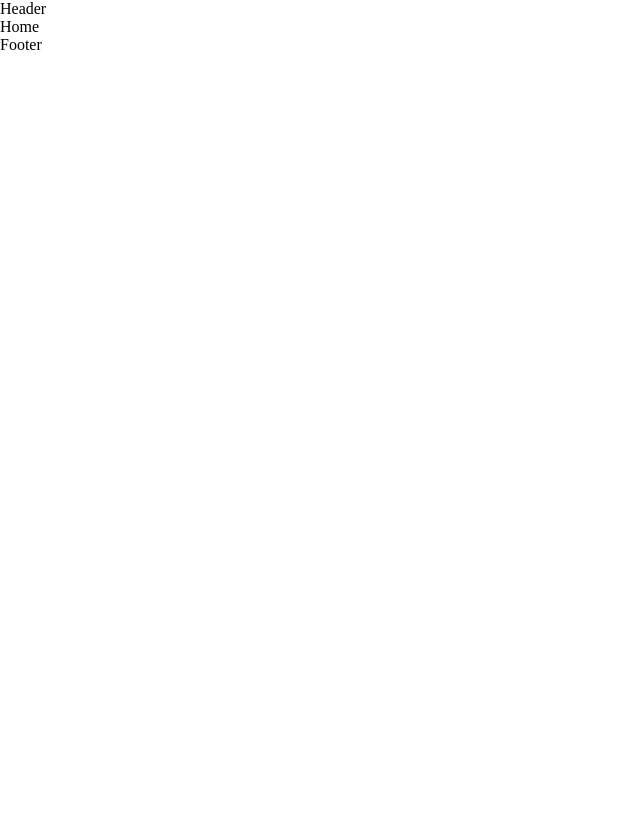
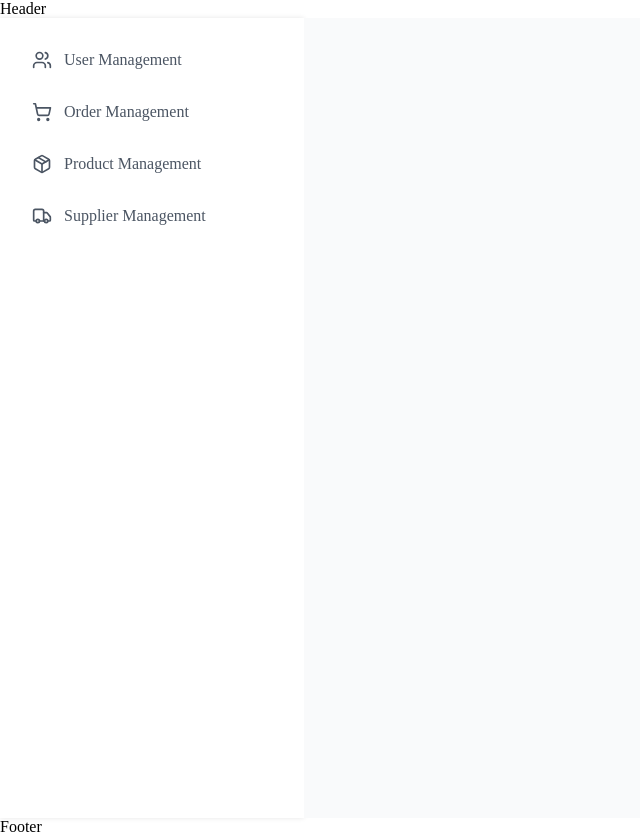
Before and after one commit to chamuda-arangalla/Inventory-Management-Tool, a React (Vite) app in the folder frontend/: page / in a window 1280 px wide. Shown: the whole page, without its empty margins (0-640 px from the left). Before the commit the page ends 800 px from the top, so only its background shows below. Built offline with nearby package versions, Linux system fonts and the light colour scheme.

Commit message:
add the side bar

```diff
--- a/frontend/src/App.css
+++ b/frontend/src/App.css
@@ -0,0 +1,19 @@
+/* App.css */
+
+.app-wrapper {
+    display: flex;
+    flex-direction: column;
+    min-height: 100vh;
+  }
+
+  .main-layout {
+    display: flex;
+    flex: 1;
+  }
+
+  .page-content {
+    flex: 1;
+    padding: 1rem;
+    background-color: #f9fafb;
+    min-height: calc(100vh - 100px); /* Adjust if header/footer height differs */
+  }
--- a/frontend/src/App.jsx
+++ b/frontend/src/App.jsx
@@ -1,17 +1,34 @@
 import React from "react";
+import "./App.css";
 import { BrowserRouter, Routes, Route } from "react-router-dom";
 import Header from "./components/header/Header";
+import Sidebar from "./components/sidebar/Sidebar";
 import Footer from "./components/footer/Footer";
-import Home from "./pages/home/Home";
+import User from "./pages/user/User";
+import Order from "./pages/order/Order";
+import Product from "./pages/product/Product";
+import Supplier from "./pages/supplier/Supplier";
+import Signin from "./pages/signin/Signin";
+import Signup from "./pages/signup/Signup";
 
 function App() {
   return (
-    <div>
+    <div className="app-wrapper">
       <BrowserRouter>
         <Header />
-        <Routes>
-          <Route path="/" element={<Home />} />
-        </Routes>
+        <div className="main-layout">
+          <Sidebar />
+          <div className="page-content">
+            <Routes>
+              <Route path="/users" element={<User />} />
+              <Route path="/orders" element={<Order />} />
+              <Route path="/products" element={<Product />} />
+              <Route path="/suppliers" element={<Supplier />} />
+              <Route path="/signin" element={<Signin />} />
+              <Route path="/signup" element={<Signup />} />
+            </Routes>
+          </div>
+        </div>
         <Footer />
       </BrowserRouter>
     </div>
--- a/frontend/src/components/sidebar/Sidebar.css
+++ b/frontend/src/components/sidebar/Sidebar.css
@@ -0,0 +1,50 @@
+.sidebar {
+    background-color: white;
+    width: 19rem;
+    min-height: 100vh;
+    box-shadow: 0 0 5px rgba(0, 0, 0, 0.1);
+    display: flex;
+    flex-direction: column;
+  }
+
+  .sidebar-nav {
+    flex: 1;
+    padding: 1rem;
+  }
+
+  .sidebar-list {
+    list-style: none;
+    padding: 0;
+    margin: 0;
+  }
+
+  .sidebar-btn {
+    display: flex;
+    align-items: center;
+    width: 100%;
+    padding: 1rem;
+    border: none;
+    background: none;
+    border-radius: 0.5rem;
+    font-size: 1rem;
+    color: #4b5563;
+    cursor: pointer;
+    transition: background-color 0.2s ease;
+    text-decoration: none !important; /* 👈 This line */
+  }
+
+
+  .sidebar-btn:hover {
+    background-color: #f3f4f6;
+  }
+
+  .sidebar-btn.active {
+    background-color: #dbeafe;
+    color: #1d4ed8;
+  }
+
+  .sidebar-icon {
+    width: 1.25rem;
+    height: 1.25rem;
+    margin-right: 0.75rem;
+  }
--- a/frontend/src/components/sidebar/Sidebar.jsx
+++ b/frontend/src/components/sidebar/Sidebar.jsx
@@ -1,9 +1,44 @@
-import React from 'react'
+import React from "react";
+import {
+  UsersIcon,
+  ShoppingCartIcon,
+  PackageIcon,
+  TruckIcon,
+} from "lucide-react";
+import { Link, useLocation } from "react-router-dom";
+import "./Sidebar.css";
 
-function Sidebar() {
+const Sidebar = () => {
+  const location = useLocation();
+
+  const navItems = [
+    { id: "/users", label: "User Management", icon: UsersIcon },
+    { id: "/orders", label: "Order Management", icon: ShoppingCartIcon },
+    { id: "/products", label: "Product Management", icon: PackageIcon },
+    { id: "/suppliers", label: "Supplier Management", icon: TruckIcon },
+  ];
+
   return (
-    <div>Sidebar</div>
-  )
-}
+    <aside className="sidebar">
+      <nav className="sidebar-nav">
+        <ul className="sidebar-list">
+          {navItems.map((item) => (
+            <li key={item.id}>
+              <Link
+                to={item.id}
+                className={`sidebar-btn ${
+                  location.pathname === item.id ? "active" : ""
+                }`}
+              >
+                <item.icon className="sidebar-icon" />
+                <span>{item.label}</span>
+              </Link>
+            </li>
+          ))}
+        </ul>
+      </nav>
+    </aside>
+  );
+};
 
-export default Sidebar
+export default Sidebar;
```
